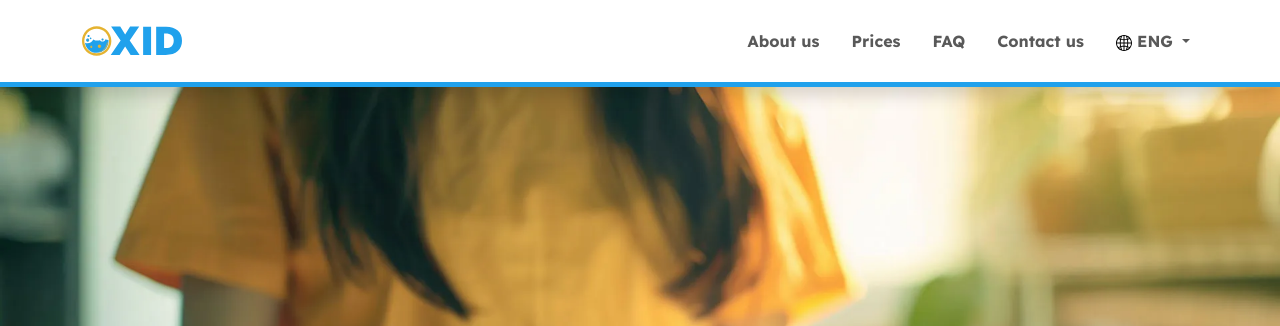
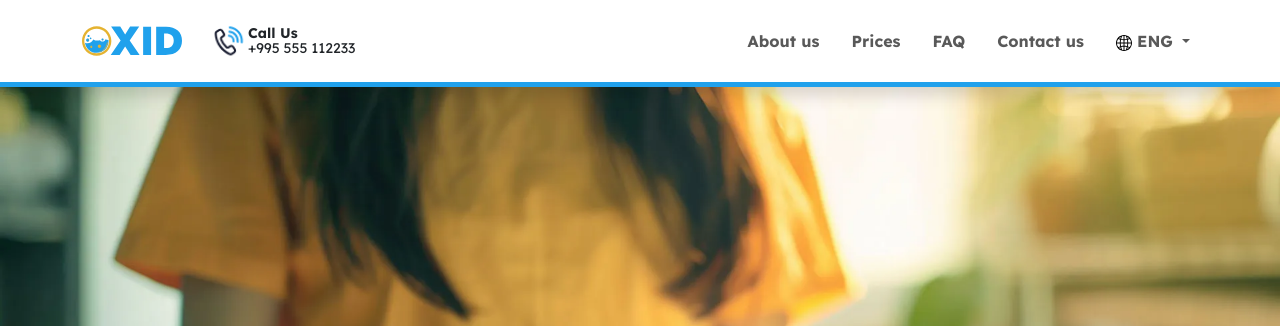
Before and after one commit to Kajaia/oxid-web-design, a PHP site: page / in a window 1280 px wide. Shown: the top 326 px of the page. Run offline with PHP 8.4, Linux system fonts and the light colour scheme.

Commit message:
Added navbar call animation

```diff
--- a/assets/css/style.css
+++ b/assets/css/style.css
@@ -231,6 +231,19 @@ body {
 
 .navbar-border {
   border-bottom: 5px solid var(--c-secondary);
+}
+
+.nav-number {
+  margin-top: -6px;
+  transition: 0.3s;
+}
+
+.nav-number:hover {
+  color: var(--c-primary) !important;
+}
+
+.custom-animate {
+  animation: tada 2s infinite;
 }
 
 /* Bootstrap */
--- a/index.html
+++ b/index.html
@@ -39,6 +39,13 @@
         <a class="navbar-brand text-uppercase fw-bold" href="/">
           <img width="100" height="40" class="animate__animated" src="/assets/img/logo.svg" alt="OXID.GE Logo" />
         </a>
+        <div class="nav-call-us d-flex align-items-center gap-1 ms-0 ms-md-2 ms-lg-3">
+          <img width="30" height="30" class="animate__animated animate__tada animate__infinite animate__delay-2s" src="/assets/img/icons/contact/call-us.svg" alt="Call us icon" />
+          <div class="d-flex flex-column">
+            <span class="fw-bold fs-small">Call Us</span>
+            <a href="tel:+995555112233" class="text-decoration-none text-dark fs-small nav-number">+995 555 112233</a>
+          </div>
+        </div>
         <button class="navbar-toggler border-0" type="button" data-bs-toggle="collapse" data-bs-target="#navbarSupportedContent" aria-controls="navbarSupportedContent" aria-expanded="false" aria-label="Toggle navigation">
           <span class="navbar-toggler-icon"></span>
         </button>
```
Also changed, not shown: about.html (+7 -0 lines), contact.html (+7 -0 lines), faq.html (+7 -0 lines), prices.html (+7 -0 lines), assets/img/icons/contact/call-us.svg (added).
